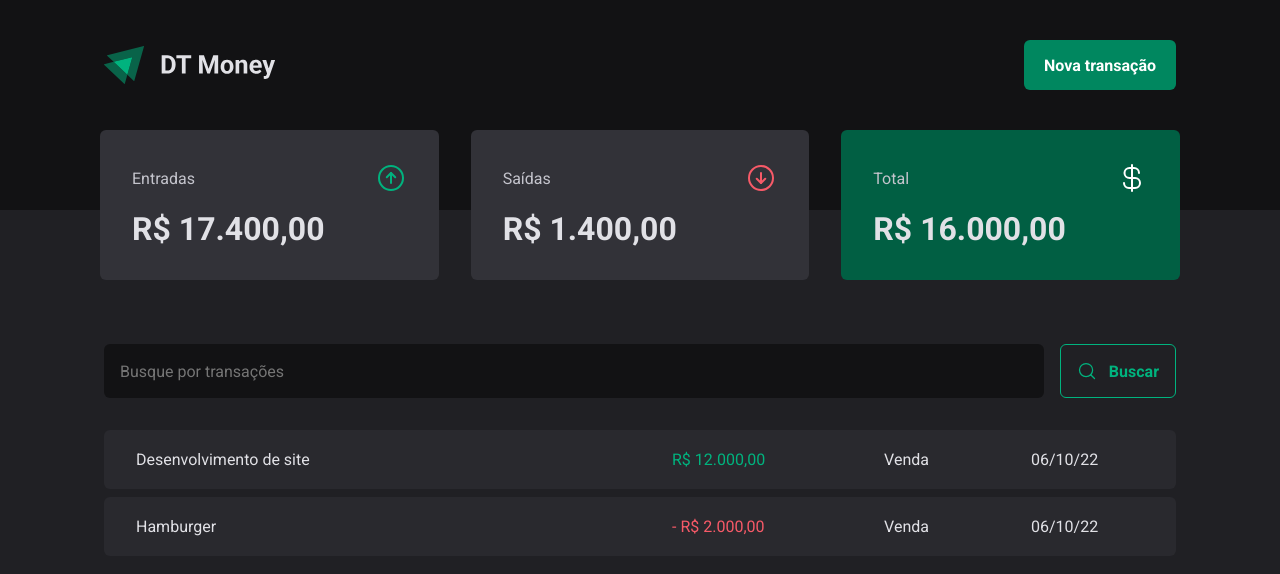
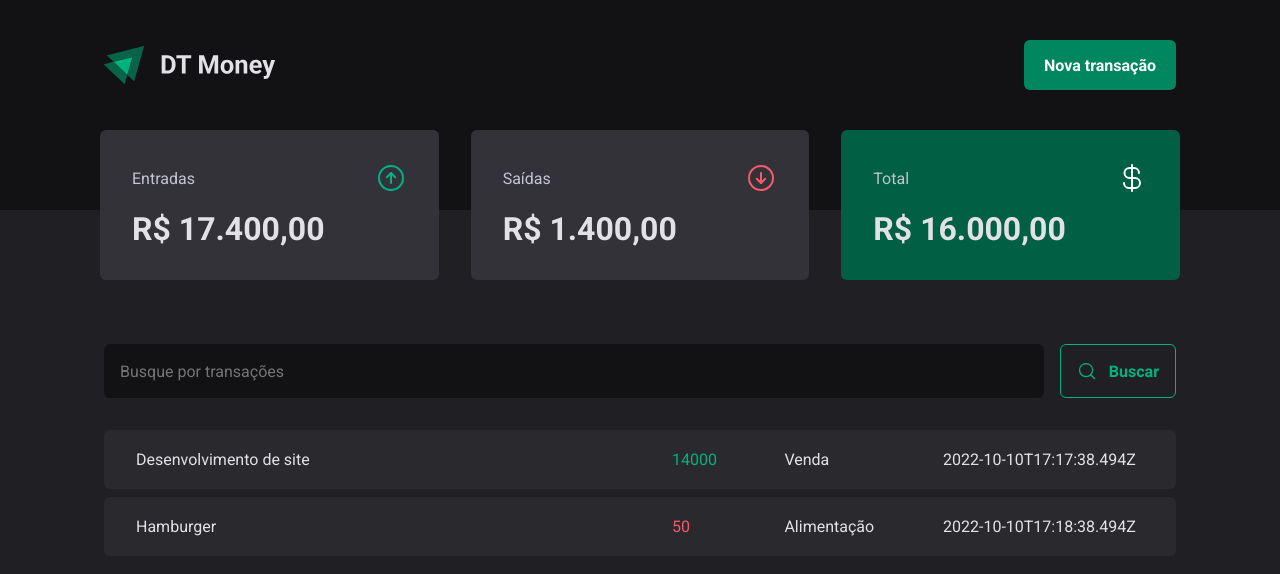
Before and after one commit to jlefilho/dt-money, a React (Vite) app: page / in a window 1280 px wide. Shown: the top 574 px of the page. Built offline with nearby package versions, Linux system fonts and the light colour scheme; data requests are answered from the project's data file.

Commit message:
json.server created and requested

```diff
--- a/package.json
+++ b/package.json
@@ -5,6 +5,7 @@
   "type": "module",
   "scripts": {
     "dev": "vite",
+    "dev:server": "json-server server.json -w -d 500",
     "build": "tsc && vite build",
     "preview": "vite preview"
   },
@@ -21,6 +22,7 @@
     "@types/react-dom": "^18.0.6",
     "@types/styled-components": "^5.1.26",
     "@vitejs/plugin-react": "^2.1.0",
+    "json-server": "^0.17.0",
     "typescript": "^4.6.4",
     "vite": "^3.1.0"
   }
--- /dev/null
+++ b/server.json
@@ -0,0 +1,20 @@
+{
+    "transactions": [
+        {
+            "id": 1,
+            "description": "Desenvolvimento de site",
+            "type": "income",
+            "category": "Venda",
+            "price": 14000,
+            "createdAt": "2022-10-10T17:17:38.494Z"
+        },
+        {
+            "id": 2,
+            "description": "Hamburger",
+            "type": "outcome",
+            "category": "Alimentação",
+            "price": 50,
+            "createdAt": "2022-10-10T17:18:38.494Z"
+        }
+    ]
+}
--- a/src/components/NewTransactionModal/index.tsx
+++ b/src/components/NewTransactionModal/index.tsx
@@ -1,5 +1,4 @@
 import * as Dialog from '@radix-ui/react-dialog'
-import * as RadioGroup from '@radix-ui/react-radio-group'
 import { ArrowCircleDown, ArrowCircleUp, X } from 'phosphor-react'
 
 import { CloseButton, Content, Overlay, TransactionType, TransactionTypeButton } from './styles'
--- a/src/pages/Transactions/index.tsx
+++ b/src/pages/Transactions/index.tsx
@@ -1,10 +1,30 @@
+import { useEffect, useState } from 'react'
 import { Header } from '../../components/Header'
 import { Summary } from '../../components/Summary'
 import { SearchForm } from './components/SearchForm/SearchForm'
 
 import { PriceHighlight, TransactionsContainer, TransactionsTable } from './styles'
 
+interface Transaction {
+    id: number
+    description: string
+    type: 'income' | 'outcome'
+    price: number
+    category: string
+    createdAt: string
+}
+
 export function Transactions() {
+    const [transactions, setTransactions] = useState<Transaction[]>([])
+
+    useEffect(() => {
+        fetch('http://localhost:3000/transactions')
+            .then(response => response.json())
+            .then (data => {
+                setTransactions(data)
+            })
+    }, [])
+
     return (
         <div>
             <Header />
@@ -15,26 +35,20 @@
 
                 <TransactionsTable>
                     <tbody>
-                        <tr>
-                            <td>Desenvolvimento de site</td>
-                            <td>
-                                <PriceHighlight variant='income'>
-                                    R$ 12.000,00
-                                </PriceHighlight>
-                            </td>
-                            <td>Venda</td>
-                            <td>06/10/22</td>
-                        </tr>
-                        <tr>
-                            <td>Hamburger</td>
-                            <td>
-                                <PriceHighlight variant='outcome'>
-                                   - R$ 2.000,00
-                                </PriceHighlight>
-                            </td>
-                            <td>Venda</td>
-                            <td>06/10/22</td>
-                        </tr>
+                        {transactions.map(transaction => {
+                            return (
+                                <tr key={transaction.id}>
+                                    <td>{transaction.description}</td>
+                                    <td>
+                                        <PriceHighlight variant={transaction.type}>
+                                            {transaction.price}
+                                        </PriceHighlight>
+                                    </td>
+                                    <td>{transaction.category}</td>
+                                    <td>{transaction.createdAt}</td>
+                                </tr>
+                            )
+                        })}
                     </tbody>
                 </TransactionsTable>
             </TransactionsContainer>
```
Also changed, not shown: 1 other file (tests, documents, lock files or other folders).
